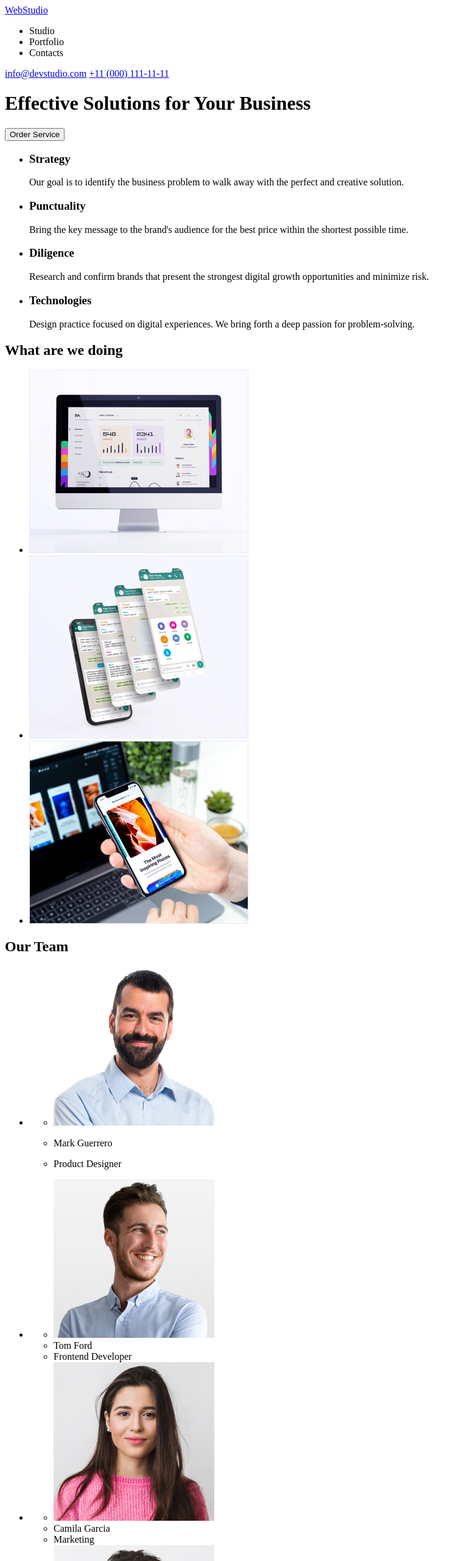
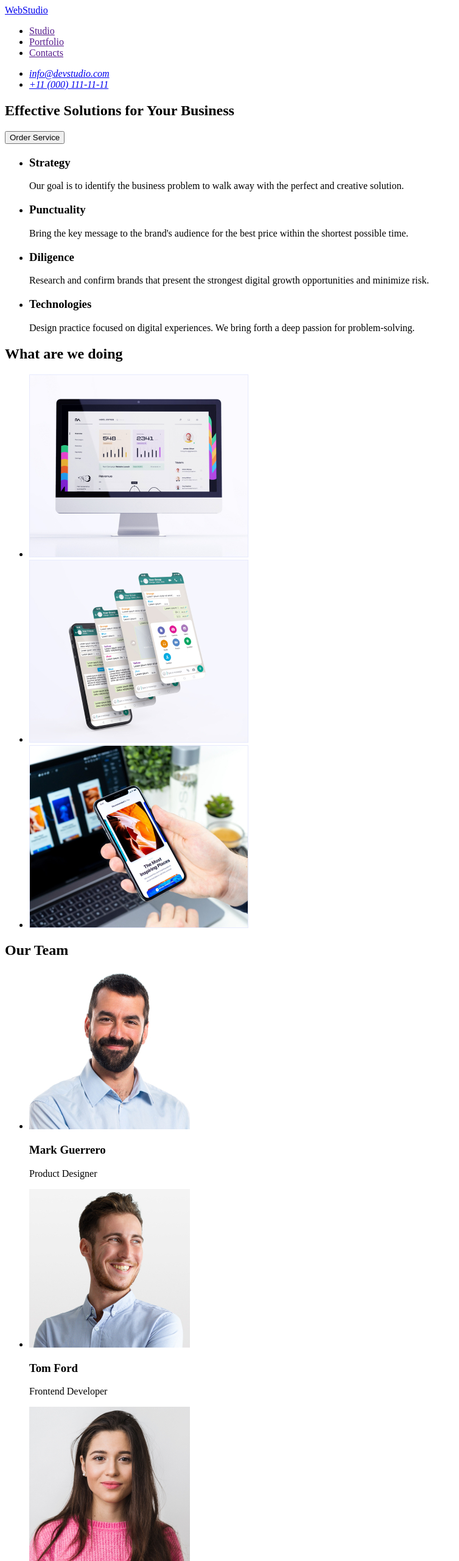
Before and after one commit to boomsik/HomeWork-HTML-CSS-1.1, a plain HTML site: page index.html in a window 1280 px wide. Shown: the top 2560 px of the page at 61% size, without its empty margins (0-754 px from the left). Drawn offline with Linux system fonts and the light colour scheme.

Commit message:
second work on mistakes

```diff
--- a/index.html
+++ b/index.html
@@ -13,107 +13,122 @@
 <nav>
     <a href="./index.html"> WebStudio </a>
    <ul>
-    <li>Studio</li>
-    <li>Portfolio</li>
-    <li>Contacts</li>
+    <li>
+        <a href="">Studio</a>
+    </li>
+    <li>
+        <a href="">Portfolio</a>
+    </li>
+    <li>
+        <a href="">Contacts</a>
+    </li>
    </ul>
 </nav>
-<a href="#">info@devstudio.com</a>
-<a href="#">+11 (000) 111-11-11</a>
+<address>
+<ul>
+    <li>
+        <a href="mailto:info@devstudio.com">info@devstudio.com</a>
+    </li>
+    <li>
+        <a href="tel:+110001111111">+11 (000) 111-11-11</a>
+    </li>
+</ul>
+</address>
+
+
     </header>
 
     <main>
-
+<section>
 <h1>Effective Solutions
     for Your Business</h1>
-    <button>Order Service</button>
+    <button type="button">Order Service</button>
+</section>
+
+<section>
+<h2></h2>
 <ul>
     <li>
-        <section>
         <h3>Strategy </h3>
         <p>Our goal is to identify the business
             problem to walk away with the perfect and creative solution.</p>
-        </section>
     </li>
     <li>
-        <section>
         <h3> Punctuality</h3>
         <p>Bring the key message to the brand's audience for the best price within the shortest possible time.</p>
-     </section>
     </li>
     <li>
-        <section>
         <h3> Diligence</h3>
         <p>Research and confirm brands that present the strongest digital growth opportunities and minimize risk.</p>
-    </section>
     </li>
     <li>
-        <section>
         <h3> Technologies</h3>
         <p>Design practice focused on digital experiences. We bring forth a deep passion for problem-solving.</p>
-    </section>
     </li>
 </ul>
+</section>
 
+<section>
 <h2>What are we doing</h2>
-
     <ul>
 
         <li>
-<img src="/images/computer.jpg" alt="computer">
+            <img src="/images/computer.jpg" alt="computer" width="360">
         </li>
 
         <li>
-<img src="/images/iphone.jpg" alt="browserbookmarks">
+            <img src="/images/iphone.jpg" alt="browserbookmarks" width="360">
         </li>
 
         <li>
-<img src="/images/phones.jpg" alt="phone">
+            <img src="/images/phones.jpg" alt="phone" width="360">
         </li>
 
     </ul>
+</section>
+
+
+<section>
 
     <h2>Our Team</h2>
 
 <ul>
     <li>
-        <ul>
-            <li> <img src="/images/facemanfirst.jpg" alt="firstman" width="264" height="260"></li>
-            <li> <p>Mark Guerrero</p> </li>
-            <li> <p>Product Designer</p> </li>
-        </ul>
+        <img src="/images/facemanfirst.jpg" alt="firstman" width="264" height="260">
+        <h3>Mark Guerrero</h3>
+        <p>Product Designer</p>
     </li>
 
     <li>
-        <ul>
-            <li><img src="/images/facemansecond.jpg" alt="secondman" width="264" height="260"></li>
-            <li>Tom Ford</li>
-            <li>Frontend Developer</li>
-        </ul>
+        <img src="/images/facemansecond.jpg" alt="secondman" width="264" height="260">
+        <h3>Tom Ford</h3>
+        <p>Frontend Developer</p>
     </li>
 
     <li>
-        <ul>
-            <li><img src="/images/facewomanthird.jpg" alt="thirdwoman" width="264" height="260"></li>
-            <li>Camila Garcia</li>
-            <li>Marketing</li>
-        </ul>
+        <img src="/images/facewomanthird.jpg" alt="thirdwoman" width="264" height="260">
+        <h3>Camila Garcia</h3>
+        <p>Marketing</p>
     </li>
 
     <li>
-        <ul>
-            <li><img src="/images/facemanfour.jpg" alt="fourman" width="264" height="260"></li>
-            <li>Daniel Wilson</li>
-            <li>UI Designer</li>
-        </ul>
+        <img src="/images/facemanfour.jpg" alt="fourman" width="264" height="260">
+        <h3>Daniel Wilson</h3>
+        <p>UI Designer</p>
     </li>
 
 </ul>
+
+</section>
+
+
     </main>
 
     <footer>
-<a href="#"> WEBSTUDIO</a>
+<a href="./index.htm"> WebStudio</a>`
+
+    <p>Increase the flow of customers and sales for your business with digital marketing & growth solutions.</p>
     </footer>
-    <p>Increase the flow of customers and sales for your business with digital marketing & growth solutions.</p>
+
 </body>
 </html>
```
Lines whose indentation alone changed are shown as unchanged.
